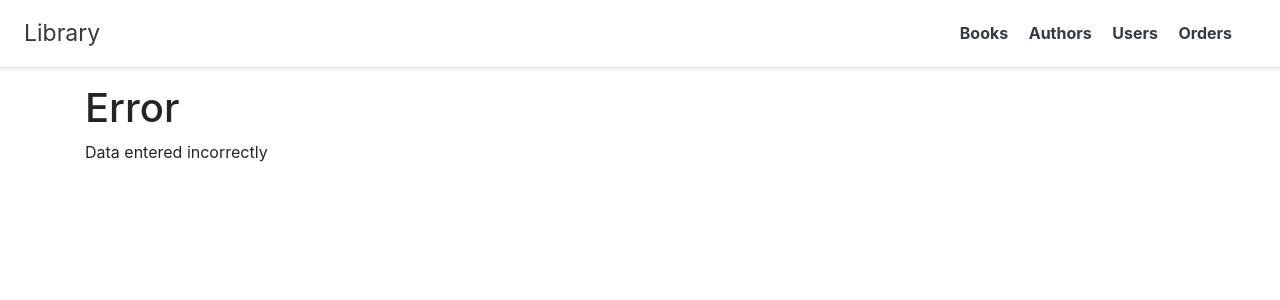
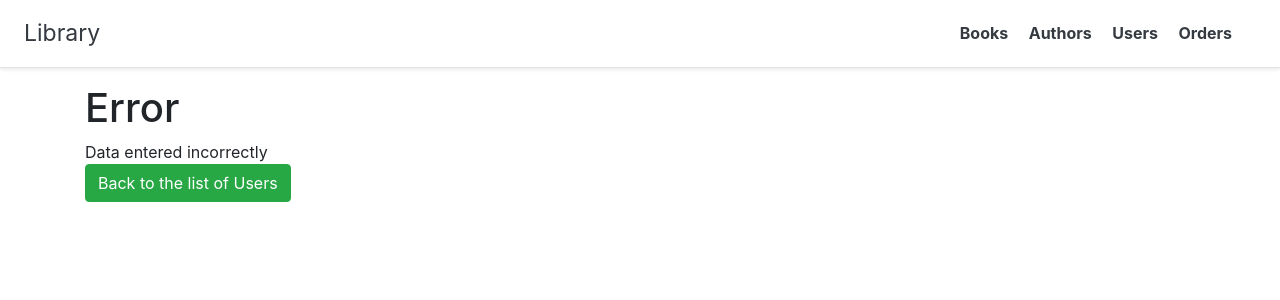
Before and after one commit to riv-ryzhkov/Sprint17-team3-7, a Django app: template authentication/templates/user/user_form_error.html in a window 1280 px wide. Shown: the top 300 px of the page. Run offline with Django 3.2, Linux system fonts and the light colour scheme; the template is opened without the code that fills it, so the values that code supplies are empty; some libraries are stand-ins or nearby versions.

Commit message:
Final version

```diff
--- a/authentication/templates/user/user_form_error.html
+++ b/authentication/templates/user/user_form_error.html
@@ -8,6 +8,7 @@
 {% block content %}
     <h1>Error</h1>
     Data entered incorrectly
+    <div><a type="button" class="btn btn-success" href="/user/">Back to the list of Users</a></div>
 
 
 
```
